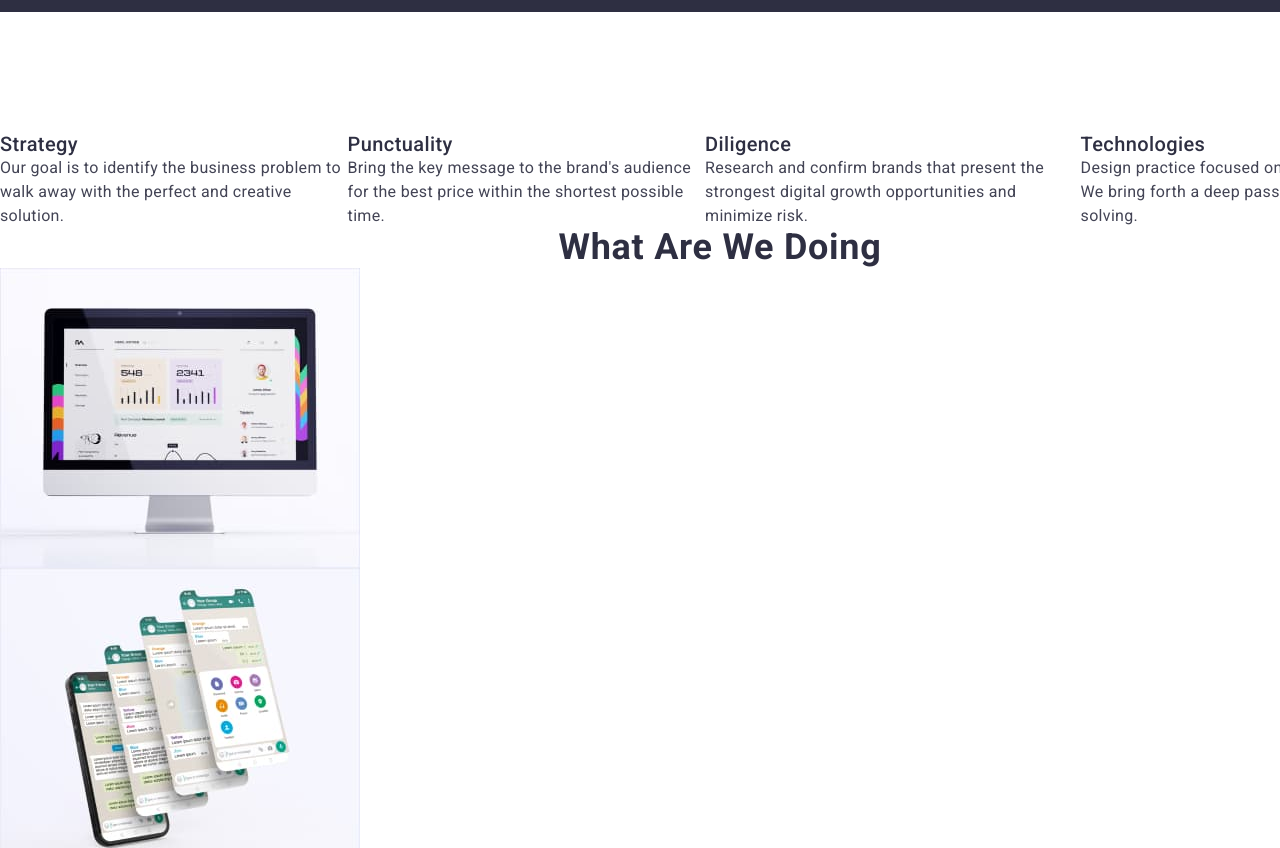
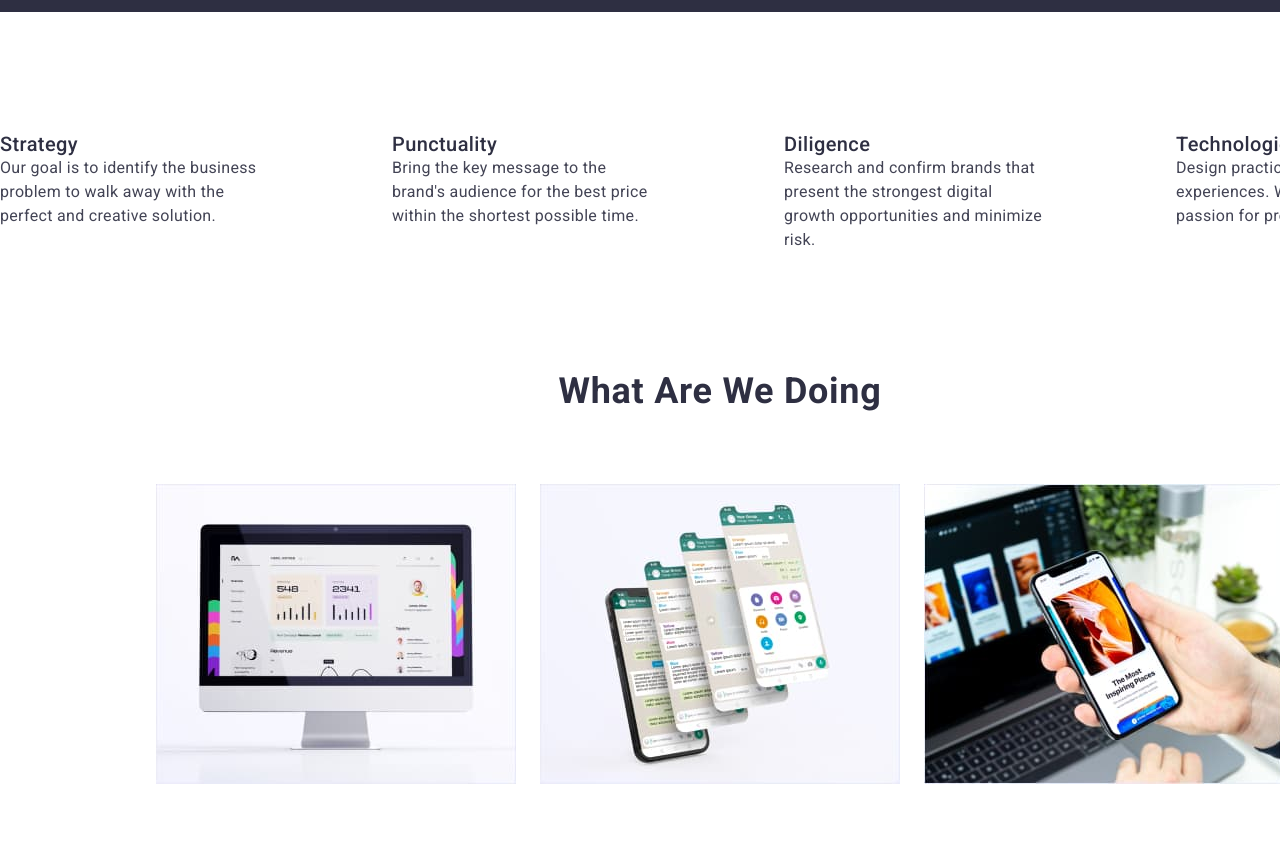
Before and after one commit to StasioChaplin/goit-markup-hw-03, a plain HTML site: page index.html in a window 1280 px wide. Shown: the part 660-1508 px from the top of the page. Drawn offline with nearby package versions, Linux system fonts and the light colour scheme.

Commit message:
index positioning
some sections sized and positions

```diff
--- a/css/styles.css
+++ b/css/styles.css
@@ -182,17 +182,23 @@ img {
   padding-top: 120px;
 }
 
-.features-list {
+.features-list,
+.functions-list,
+.team-list {
   display: flex;
   justify-content: space-between;
 }
 
-.features-list-item {
+.features-list-heading {
   font-weight: 500;
   font-size: 20px;
   line-height: 1.2;
   letter-spacing: 0.02em;
   color: var(--secondary-color);
+}
+
+.features-list-item {
+  width: 264px;
 }
 
 .features-text {
@@ -201,15 +207,30 @@ img {
   color: var(--main-color);
 }
 
+/* ===================== FUNCTIONS =========================== */
+
+.functions-container,
+.team-container {
+  padding: 120px 156px;
+}
+
+.functions-title {
+  margin-bottom: 72px;
+}
+
 /* ===================== TEAM & PROJECTS ===================== */
 
-.team-cards {
+.team-container {
   background: var(--minor-color);
 }
 
 .team-member-card,
 .project-card {
   background: var(--nondescript-color);
+}
+
+.team-member-card {
+
 }
 
 .card-title {
--- a/index.html
+++ b/index.html
@@ -62,29 +62,29 @@
       <section class="features-container">
         <h2 hidden class="hidden-title">Features</h2>
         <ul class="features-list list">
-          <li>
-            <h3 class="features-list-item">Strategy</h3>
+          <li class="features-list-item">
+            <h3 class="features-list-heading">Strategy</h3>
             <p class="features-text">
               Our goal is to identify the business problem to walk away with the
               perfect and creative solution.
             </p>
           </li>
-          <li>
-            <h3 class="features-list-item">Punctuality</h3>
+          <li class="features-list-item">
+            <h3 class="features-list-heading">Punctuality</h3>
             <p class="features-text">
               Bring the key message to the brand's audience for the best price
               within the shortest possible time.
             </p>
           </li>
-          <li>
-            <h3 class="features-list-item">Diligence</h3>
+          <li class="features-list-item">
+            <h3 class="features-list-heading">Diligence</h3>
             <p class="features-text">
               Research and confirm brands that present the strongest digital
               growth opportunities and minimize risk.
             </p>
           </li>
-          <li>
-            <h3 class="features-list-item">Technologies</h3>
+          <li class="features-list-item">
+            <h3 class="features-list-heading">Technologies</h3>
             <p class="features-text">
               Design practice focused on digital experiences. We bring forth a
               deep passion for problem-solving.
@@ -95,9 +95,9 @@
 
       <!-- === FUNCTIONS -->
 
-      <section>
-        <h2 class="section-title">What are we doing</h2>
-        <ul class="list">
+      <section class="functions-container">
+        <h2 class="section-title functions-title">What are we doing</h2>
+        <ul class="functions-list list">
           <li>
             <img src="./images/img01.jpg" alt="Computer screen" width="360" />
           </li>
@@ -120,9 +120,9 @@
 
       <!-- === TEAM -->
 
-      <section class="team-cards">
+      <section class="team-container">
         <h2 class="section-title">Our Team</h2>
-        <ul class="list">
+        <ul class="team-list list">
           <li class="team-member-card">
             <img src="./images/photo01.jpg" alt="Mark Guerrero" width="264" />
             <h3 class="card-title">Mark Guerrero</h3>
```
